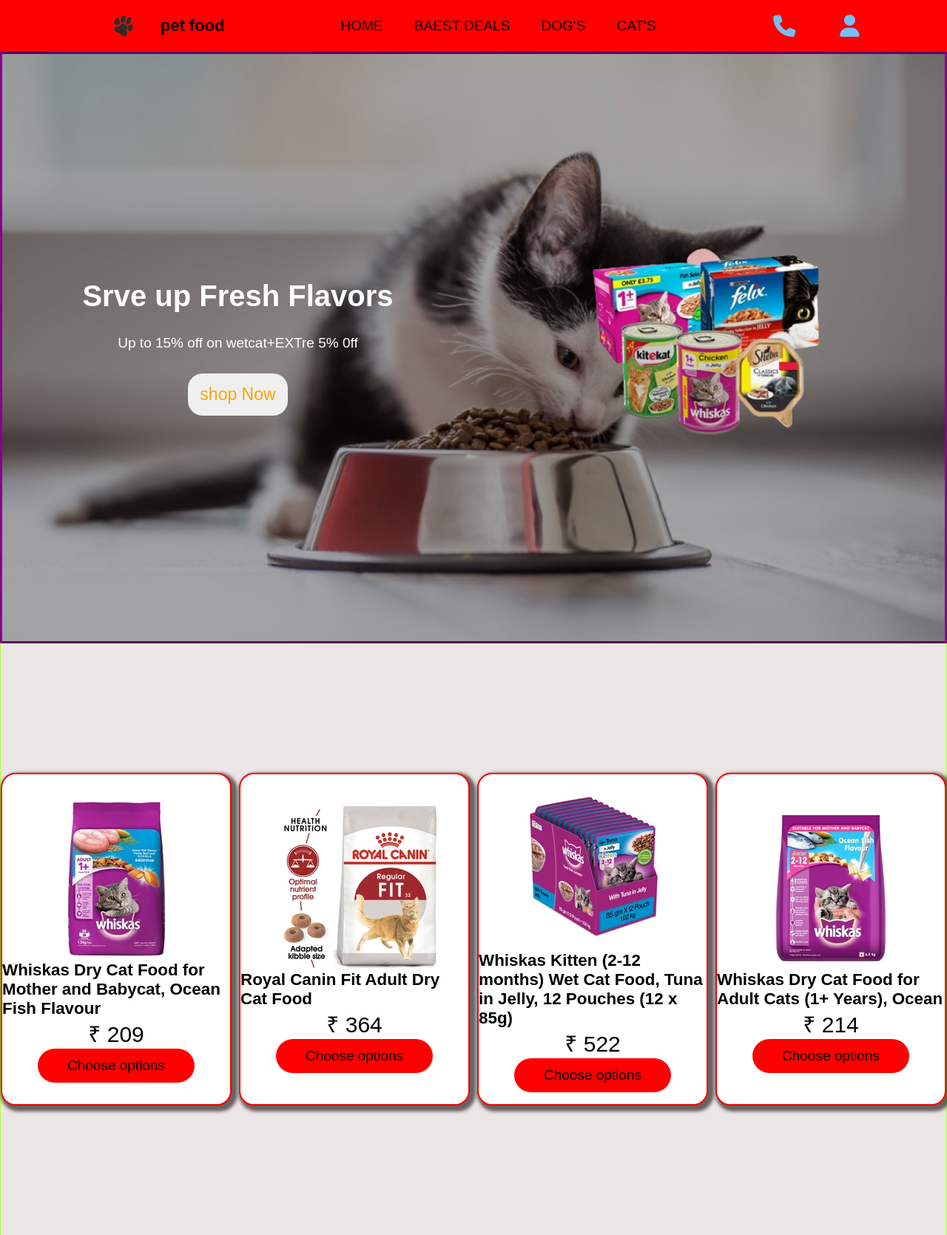
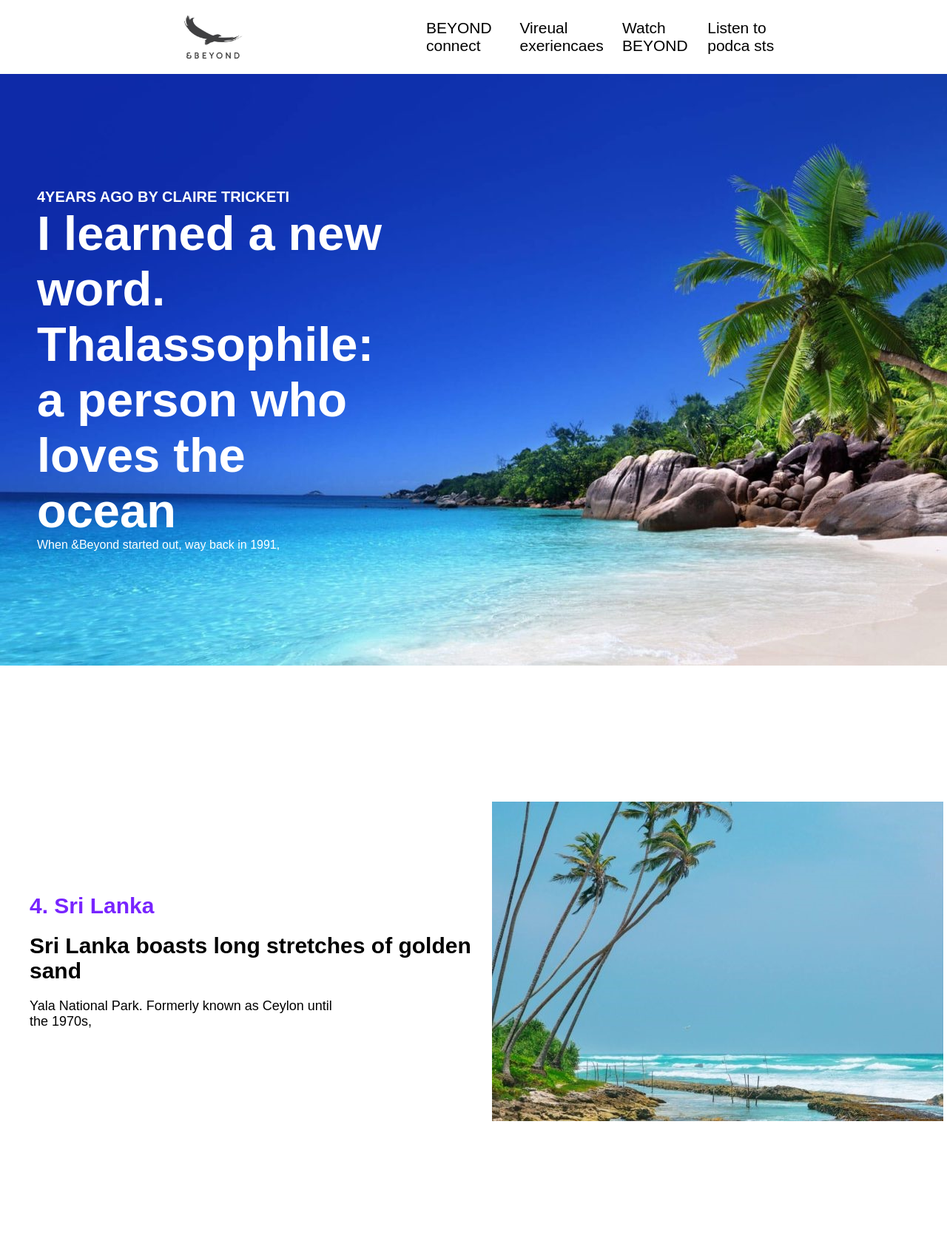
Before and after one commit to dharmendramalihere/CAR, a plain HTML site: page index.html in a window 1280 px wide. Shown: the top 1670 px of the page at 74% size. Drawn offline with Linux system fonts and the light colour scheme.

Commit message:
Add files via upload

```diff
--- a/index.html
+++ b/index.html
@@ -3,93 +3,56 @@
 
 <head>
     <meta charset="UTF-8">
-    <meta name="viewport" content="width, initial-scale=1.0">
+    <meta name="viewport" content="width=device-width, initial-scale=1.0">
+    <link rel="stylesheet" href="style.css">
+    <link rel="stylesheet" href="responcive768.css">
     <title>Document</title>
-    <script src="https://kit.fontawesome.com/38f5e1682e.js" crossorigin="anonymous"></script>
-    <link rel="stylesheet" href="style.css">
-    <link rel="stylesheet" href="responsive768.css">
 </head>
 
 <body>
     <div class="nav">
-        <div class="logo">
-            <img src="png-transparent-dog-paw-cat-logo-dog-animals-poster-paw-removebg-preview.png" alt="">
-            <h1>pet food </h1>
+        <div class="logo"><img src="75f22c88a12458d9fdf0ebadb6dce149.jpg" alt="">
         </div>
+
         <ul>
-            <li><a href="">HOME </a></li>
-            <li><a href="">BAEST DEALS</a></li>
-            <li><a href="">DOG'S</a></li>
-            <li><a href="">CAT'S</a></li>
-
+            <li><a href="">BEYOND connect</a></li>
+            <li><a href="">Vireual exeriencaes</a></li>
+            <li><a href="">Watch BEYOND</a></li>
+            <li><a href="">Listen to podca sts</a></li>
 
         </ul>
-
-        <div class="icon">
-            <i class="fa-solid fa-phone" style="color: #74C0FC;"></i>
-            <i class="fa-solid fa-user" style="color: #74C0FC;"></i>
-        </div>
     </div>
-
-    <div class="main">
+    <div class="two">
         <div class="left">
-         <h1>Srve up Fresh Flavors</h1>
-         <p>Up to 15% off on wetcat+EXTre 5% 0ff</p>
-         <button>shop Now</button>
-        </div>
-        <div class="right">
-            <img src="0021412_cat-food_400-removebg-preview.png" alt="">
+            <h5>4YEARS AGO BY CLAIRE TRICKETI</h5>
+            <h1>I learned a new word. Thalassophile: a person who loves the ocean</h1>
+            <p>When &Beyond started out, way back in 1991,</p>
         </div>
     </div>
 
 
-    <div class="second">
-        <div class="cards">
-            <div class="card-item">
-                <img src="1_95c56d15-55ce-4e8c-99a3-bee0d5e8db87_222x222.avif" alt="">
-                <h2>Whiskas Dry Cat Food for Mother and Babycat, Ocean Fish Flavour</h2>
-                <p> ₹ 209</p>
-                <button>Choose options</button>
-            </div>
-            <div class="card-item">
-                <img src="Fit32-9_222x222.avif" alt="">
-                <h2>Royal Canin Fit Adult Dry Cat Food</h2>
-                <p>₹ 364</p>
-                <button>Choose options</button>
-
-            </div>
-            <div class="card-item">
-                <img src="Untitleddesign-2021-01-27T102959.921_222x222.avif" alt="">
-                <h2>Whiskas Kitten (2-12 months) Wet Cat Food, Tuna in Jelly, 12 Pouches (12 x 85g)</h2>
-                <p> ₹ 522 </p>
-                <button>Choose options</button>
-            </div>
-            <div class="card-item">
-                <img src="WhiskasDryCatFoodforMotherandBabycat_OceanFishFlavour_222x222.avif" alt="">
-                <h2>Whiskas Dry Cat Food for Adult Cats (1+ Years), Ocean</h2>
-                <p>₹ 214</p>
-                <button>Choose options</button>
-            </div>
-
+    <!-- second -->
+    <div class="second-section">
+        <div class="left2">
+            <h5>4. Sri Lanka</h5>
+        <h1>Sri Lanka boasts long stretches of golden sand</h1>
+        <p> Yala National Park. Formerly known as Ceylon until the 1970s, </p>
+        </div>
+        <div class="right">
+            <img src="Sri-Lanka-andBeyond-768x432.jpg" alt="">
         </div>
     </div>
 
-     <div class="tree">
-        <div class="imgs">
-            <img src="DOGS.webp" alt="">
-
-            <img src="CAT.webp" alt="">
-
-            <img src="SMALL.webp" alt="">
-
-
-
+    <div class="tree">
+        <div class="left3">
+            <img src="Mauritius-andBeyond-768x432.jpg" alt="">
         </div>
-        -->
-
+        <div class="right2">
+            <h5>2. Mauritius</h5>
+            <h1>When he first set foot on this island paradise, Mark Twain is said to have quoted an islander as saying, </h1>
+            <p>waterfalls, and of course, the captivating seven-coloured earth of Chamarel. Interestingly,</p>
+        </div>
     </div>
-
-
 </body>
 
 </html>
--- /dev/null
+++ b/responcive768.css
@@ -0,0 +1,19 @@
+@media only screen and (max-width:768px) {
+    .nav ul{
+        display: none;
+    }
+    .logo{
+        display: flex !important;
+    }
+    .two{
+        flex-direction: column-reverse;
+    }
+
+    .left{
+        width: 100%;
+    }
+    .right{
+        width: 100%;
+    }
+
+}
--- a/style.css
+++ b/style.css
@@ -7,26 +7,22 @@
 
 .nav {
     width: 100%;
-    height: 70px;
+    min-height: 80px;
     display: flex;
     justify-content: space-evenly;
     align-items: center;
-    border: 2px solid red;
-    background-color: red;
+    /* border: 2px solid red; */
+
 }
 
 .logo {
-    width: 17%;
-    height: 60px;
-    /* border: 2px solid forestgreen; */
+    width: 15%;
+    min-height: 100px;
     display: flex;
     justify-content: center;
     align-items: center;
+    /* border: 3px solid gray; */
 
-}
-
-.logo h1 {
-    font-size: 22px;
 }
 
 .logo img {
@@ -35,11 +31,10 @@
 
 .nav ul {
     width: 40%;
-    /* border: 2px solid chocolate; */
     display: flex;
     justify-content: space-evenly;
     align-items: center;
-
+    /* border: 1px solid darkcyan; */
 }
 
 .nav ul li {
@@ -49,66 +44,84 @@
 .nav ul li a {
     color: black;
     text-decoration: none;
-    font-size: 19px;
+    font-size: 21px;
 }
 
-.icon {
-    width: 150px;
-    height: 60px;
+.two {
+    width: 100%;
+    min-height: 100vh;
+    /* border: 2px solid red; */
     display: flex;
     justify-content: center;
     align-items: center;
-    border: 2px solid red;
-    gap: 60px;
+    /* flex-direction: column; */
 }
 
-.fa-phone {
-    font-size: 30px;
+.left {
+    width: 100%;
+    min-height: 100vh;
+    display: flex;
+    justify-content: center;
+    align-items: start;
+    /* border: 2px solid royalblue; */
+    padding-left: 50px;
+    background: url(Sechelles-andBeyond-1536x864.jpg);
+    flex-direction: column;
 }
 
-.fa-user {
-    font-size: 30px;
+.left h5 {
+    color: #7824ff;
+    font-size: 20px;
+    color: white;
 }
 
-.main {
+.left h1 {
+
+    font-size: 65px;
+    width: 39%;
+    color: white;
+
+}
+
+.left p {
+    color: white;
+}
+
+.second-section {
     width: 100%;
     height: 100vh;
     display: flex;
     justify-content: center;
     align-items: center;
-    border: 3px solid darkmagenta;
-    background: url(Black-White-Cat-eating-1080x675.jpg);
-    background-size: cover;
+    padding-left: 40px;
+    /* border: 5px solid forestgreen; */
+    /* flex-direction: column; */
 }
 
-.left {
+.second-section h5 {
+    color: #7824ff;
+    font-size: 30px;
+}
+
+.second-section h1 {
+    font-size: 30px;
+    width: 100%;
+}
+
+.second-section p {
+    font-size: 18px;
+    width: 70%;
+}
+
+.left2 {
     width: 100%;
     height: 100vh;
     display: flex;
     justify-content: center;
-    align-items: center;
-    /* border: 3px solid darkgoldenrod; */
-    background-color: rgb(0, 0, 0, 0.349);
-    gap: 30px;
+    gap: 20px;
+    align-items: start;
+    /* border: 2px solid red; */
     flex-direction: column;
-}
-
-.left h1 {
-    font-size: 40px;
-    color: white;
-}
-
-.left p {
-    font-size: 19px;
-    color: white;
-}
-
-.left button {
-    padding: 15px 16px;
-    border: none;
-    font-size: 23px;
-    color: orange;
-    border-radius: 20px;
 }
 
 .right {
@@ -117,74 +130,54 @@
     display: flex;
     justify-content: center;
     align-items: center;
-    /* border: 3px solid forestgreen; */
-    background-color: rgb(0, 0, 0, 0.349);
+    /* border: 3px solid gray; */
 }
 
-.right img {
-    width: 70%;
-}
-
-.second {
+/*  */
+.tree {
     width: 100%;
     height: 100vh;
     display: flex;
     justify-content: center;
     align-items: center;
-    border: 1px solid greenyellow;
+    padding-left: 40px;
+    /* border: 2px solid hotpink; */
+    /* flex-direction: column; */
 }
 
-.cards {
+.right2 h5 {
+    color: #7824ff;
+    font-size: 30px;
+}
+
+.right2 h1 {
+    font-size: 25px;
+    width: 85%;
+    padding-left: 20px;
+}
+.right2 p {
+    font-size: 18px;
+    width: 70%;
+}
+
+.left3 {
     width: 100%;
-    min-height: 100vh;
+    height: 100vh;
     display: flex;
     justify-content: center;
     align-items: center;
-    /* border: 4px solid greenyellow; */
-    gap: 10px;
-    background-color: #ece5e5;
+    /* border: 3px solid yellowgreen; */
+
 }
 
-.card-item {
-    width: 330px;
-    height: 450px;
-    border: 2px solid red;
+.right2 {
+    width: 100%;
+    height: 100vh;
     display: flex;
     justify-content: center;
+    gap: 20px;
     align-items: center;
-    border-radius: 20px ;
+    /* border: 5px solid gray; */
     flex-direction: column;
-    box-shadow: 4px 4px 4px 4px rgba(17, 9, 9, 0.596);
-    background-color: white;
-}
-.card-item h2{
-    font-size: 140%;
-}
-.card-item p{
-    font-size: 30px;
-}
-.card-item button{
-   padding: 12px 40px;
-   border: none;
-   background-color: red;
-   font-size: 19px;
-   border-radius: 30px;
-}
-.tree{
-    width: 100%;
-    min-height: 100vh;
-    display: flex;
-    justify-content: center;
-    align-items: center;
-    border: solid 3px red;
-}
-.imgs{
-    width: 100%;
-    min-height: 100vh;
-    display: flex;
-    justify-content: center;
-    align-items: center;
-    border: 2px solid forestgreen;
-    /* flex-direction: column;/
 
 }
```
Also changed, not shown: 75f22c88a12458d9fdf0ebadb6dce149.jpg (added), Mauritius-andBeyond-768x432.jpg (added), Sechelles-andBeyond-1536x864.jpg (added), Sri-Lanka-andBeyond-768x432.jpg (added).
